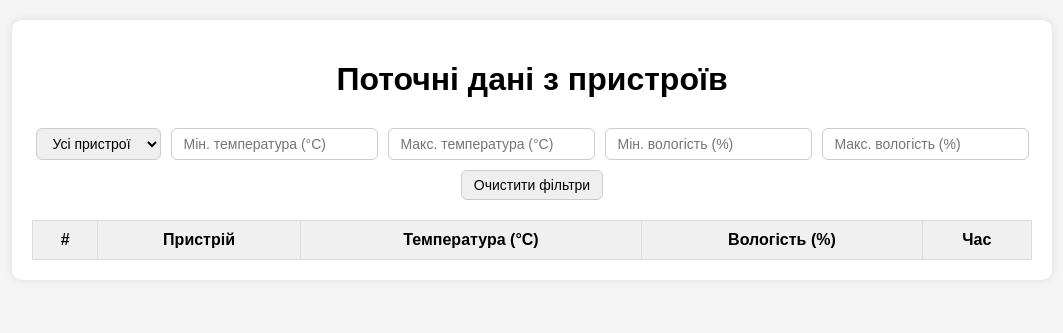
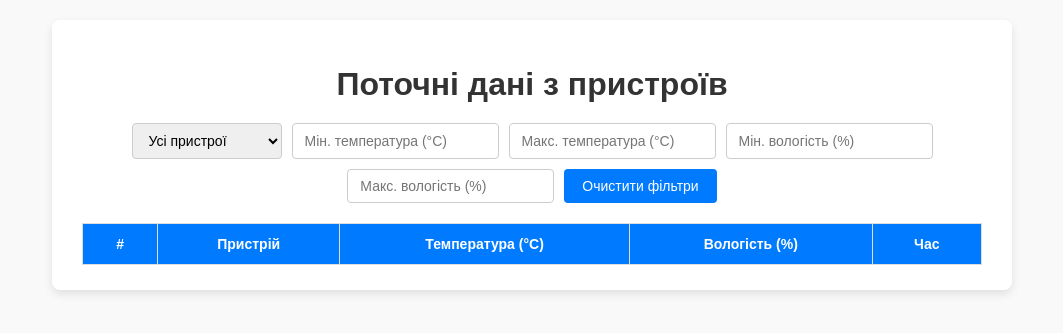
Before and after one commit to VladislavKostyniuk/iot-project, a Flask app: page / in a window 1280 px wide. Shown: the top 333 px of the page, without its empty margins (108-1171 px from the left). Run offline with Flask 3, Linux system fonts and the light colour scheme; data that the repository does not hold is empty.

Commit message:
Оновлено 15

```diff
--- a/static/main.js
+++ b/static/main.js
@@ -25,6 +25,7 @@ function fetchData() {
         .then(res => res.json())
         .then(result => {
             if (result.status === 'ok') {
+                // Беремо останні записи по кожному пристрою (найсвіжіші)
                 const latestByDevice = {};
                 result.data.forEach(entry => {
                     const id = entry.device_id || 'unknown';
@@ -44,6 +45,7 @@ function fetchData() {
 
 function populateDeviceFilter() {
     const deviceFilter = document.getElementById('deviceFilter');
+    // Видаляємо всі крім "Усі пристрої"
     deviceFilter.querySelectorAll('option:not([value="all"])').forEach(o => o.remove());
 
     const deviceIds = [...new Set(data.map(entry => entry.device_id))];
@@ -80,7 +82,8 @@ function renderTable(data) {
     data.forEach((entry, index) => {
         const temp = entry.temperature !== undefined ? entry.temperature.toFixed(1) : '-';
         const hum = entry.humidity !== undefined ? entry.humidity.toFixed(1) : '-';
-        const timeStr = new Date().toLocaleTimeString(); // Актуальний час на клієнті
+        // Вивід часу зі сервера або актуальний локальний час, якщо немає
+        const timeStr = entry.timestamp ? new Date(entry.timestamp).toLocaleString() : new Date().toLocaleTimeString();
 
         const deviceName = friendlyNames[entry.device_id] || entry.device_id;
 
--- a/static/styles.css
+++ b/static/styles.css
@@ -1,53 +1,75 @@
 body {
     font-family: Arial, sans-serif;
-    background: #f5f5f5;
+    background: #f9f9f9;
     margin: 0;
     padding: 20px;
+    color: #333;
 }
 
 .container {
-    max-width: 1000px;
-    margin: auto;
-    background: white;
-    padding: 20px;
-    border-radius: 10px;
-    box-shadow: 0 0 10px rgba(0, 0, 0, 0.1);
+    max-width: 900px;
+    margin: 0 auto;
+    background: #fff;
+    padding: 25px 30px;
+    border-radius: 8px;
+    box-shadow: 0 4px 10px rgba(0, 0, 0, 0.1);
 }
 
 h1 {
+    margin-bottom: 20px;
     text-align: center;
-    margin-bottom: 30px;
 }
 
 .filters {
     display: flex;
     flex-wrap: wrap;
-    justify-content: center;
     gap: 10px;
     margin-bottom: 20px;
+    justify-content: center;
 }
 
-.filters input,
 .filters select,
+.filters input {
+    padding: 8px 12px;
+    font-size: 14px;
+    border: 1px solid #ccc;
+    border-radius: 4px;
+    min-width: 150px;
+}
+
 .filters button {
-    padding: 6px 12px;
-    border-radius: 6px;
-    border: 1px solid #ccc;
+    background-color: #007bff;
+    color: white;
+    border: none;
+    padding: 8px 18px;
+    border-radius: 4px;
+    cursor: pointer;
     font-size: 14px;
+    transition: background-color 0.3s ease;
+}
+
+.filters button:hover {
+    background-color: #0056b3;
 }
 
 table {
     width: 100%;
     border-collapse: collapse;
-    text-align: center;
+}
+
+table thead {
+    background-color: #007bff;
+    color: white;
 }
 
 table th,
 table td {
+    padding: 12px 15px;
     border: 1px solid #ddd;
-    padding: 10px;
+    text-align: center;
+    font-size: 14px;
 }
 
-table th {
-    background-color: #f0f0f0;
+table tbody tr:nth-child(even) {
+    background-color: #f2f2f2;
 }
--- a/templates/index.html
+++ b/templates/index.html
@@ -3,7 +3,7 @@
 
 <head>
     <meta charset="UTF-8" />
-    <meta name="viewport" content="width=device-width, initial-scale=1.0" />
+    <meta name="viewport" content="width=device-width, initial-scale=1" />
     <title>Моніторинг пристроїв</title>
     <link rel="stylesheet" href="styles.css" />
 </head>
```
